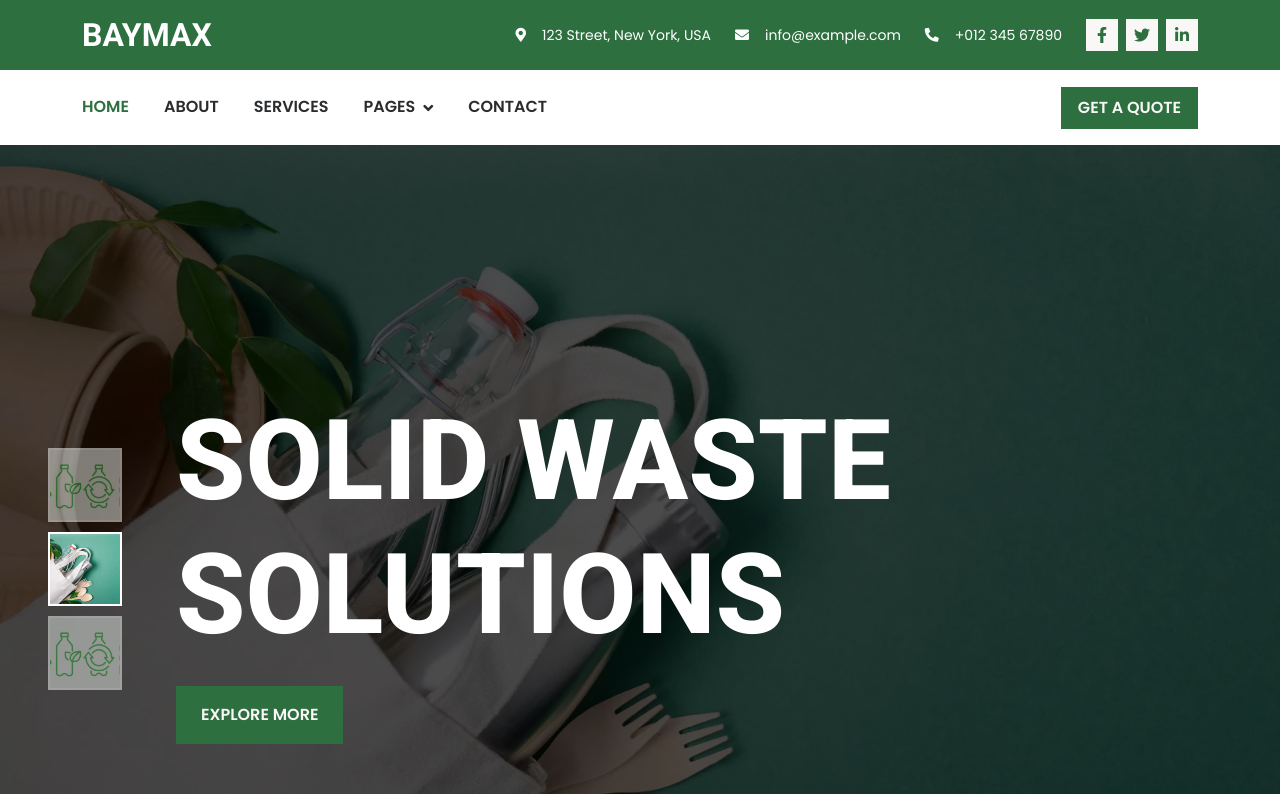
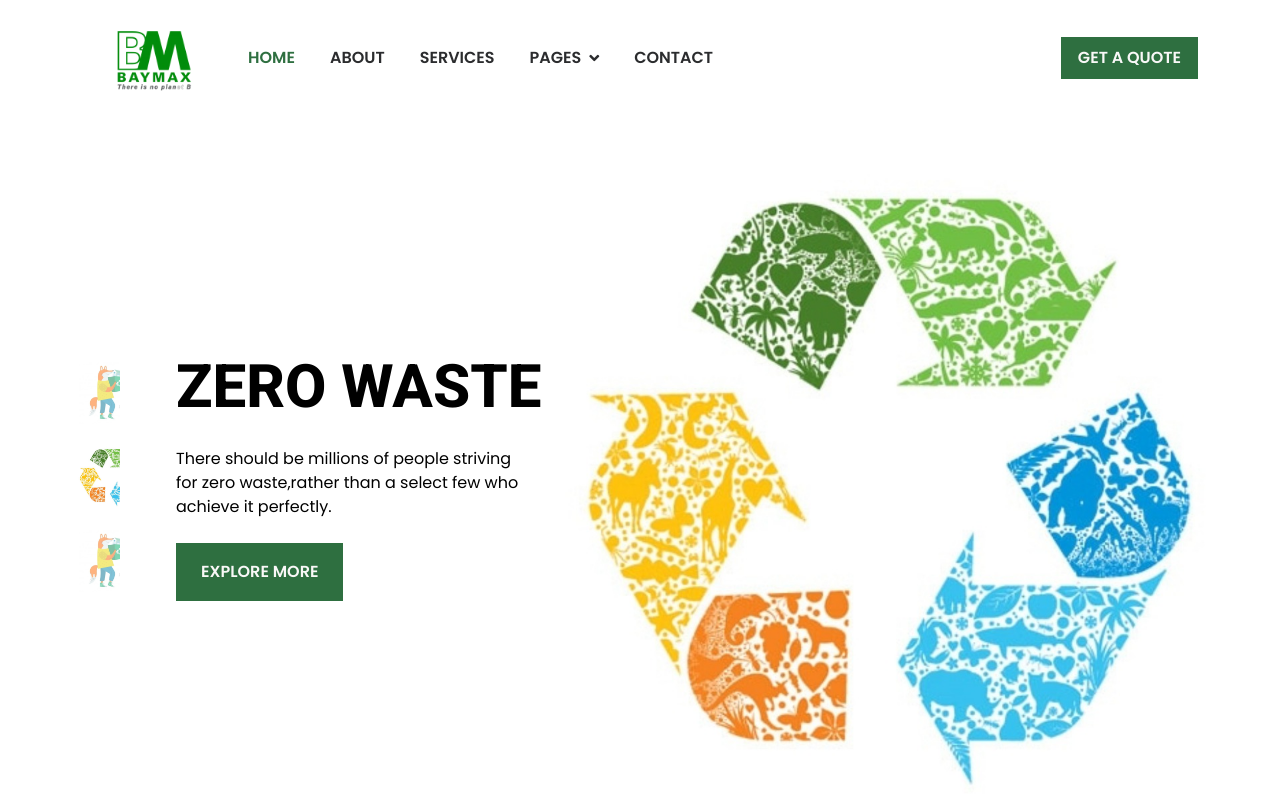
Before and after one commit to wandercode/Baymax, a plain HTML site: page index.html in a window 1280 px wide. Shown: the top 794 px of the page. Drawn offline with nearby package versions, Linux system fonts and the light colour scheme.

Commit message:
tried to match with baymax given website

```diff
--- a/css/style.css
+++ b/css/style.css
@@ -171,7 +171,7 @@
     align-items: start;
     justify-content: center;
     text-align: left;
-    background: rgba(0, 0, 0, .7);
+    background: rgba(0, 0, 0, 0);
     padding: 3rem;
     padding-left: 11rem;
     z-index: 1;
@@ -616,3 +616,32 @@
 .dropdown-menu a.dropdown-item:focus {
     background-color: var(--bs-primary) !important; /* Use the new primary color for dropdown focus */
 }
+
+/* Default logo size */
+.logo-img {
+    max-width: 150px;    /* Big logo */
+    transition: max-width 0.3s ease, padding 0.3s ease;
+}
+
+/* Shrunk navbar */
+.logo-small {
+    max-width: 80px;   /* Small logo after scroll */
+}
+
+
+/* Mobile adjustments */
+@media (max-width: 768px) {
+    .navbar-brand img {
+        max-height: 50px;   /* smaller logo on mobile */
+    }
+
+}
+
+.carousel-caption h1{
+    color: black !important;
+    font-size: 60px !important;
+}
+
+.carousel-caption p{
+    color: black;
+}
--- a/index.html
+++ b/index.html
@@ -41,7 +41,7 @@
     <!-- Spinner End -->
 
 
-    <!-- Topbar Start -->
+    <!-- Topbar Start
     <div class="container-fluid bg-primary text-white d-none d-lg-flex wow fadeIn" data-wow-delay="0.1s">
         <div class="container py-3">
             <div class="d-flex align-items-center">
@@ -64,15 +64,15 @@
             </div>
         </div>
     </div>
-    <!-- Topbar End -->
+    Topbar End -->
 
 
     <!-- Navbar Start -->
     <div class="container-fluid bg-white sticky-top wow fadeIn" data-wow-delay="0.1s">
         <div class="container">
             <nav class="navbar navbar-expand-lg bg-white navbar-light p-lg-0">
-                <a href="index.html" class="navbar-brand d-lg-none">
-                    <h1 class="fw-bold m-0">BAYMAX</h1>
+                <a href="index.html" class="navbar-brand d-lg">
+                    <img class="img-fluid logo-img" src="img/baymaxlogo.png" alt="baymaxlogo" >
                 </a>
                 <button type="button" class="navbar-toggler me-0" data-bs-toggle="collapse"
                     data-bs-target="#navbarCollapse">
@@ -107,39 +107,42 @@
     <!-- Carousel Start -->
     <div class="container-fluid p-0 mb-6 wow fadeIn" id="home" data-wow-delay="0.1s">
         <div id="header-carousel" class="carousel slide" data-bs-ride="carousel">
-            <div class="carousel-indicators">
+             <div class="carousel-indicators">
                 <button type="button" data-bs-target="#header-carousel" data-bs-slide-to="0" class="active"
                     aria-current="true" aria-label="Slide 1">
-                    <img class="img-fluid" src="img/newimage2.jpg" alt="Image">
+                    <img class="img-fluid" src="img/Untitled.jpeg" alt="Image">
                 </button>
                 <button type="button" data-bs-target="#header-carousel" data-bs-slide-to="1" aria-label="Slide 2">
-                    <img class="img-fluid" src="img/newimage3.jpg" alt="Image">
+                    <img class="img-fluid" src="img/Untitled2.jpeg" alt="Image">
                 </button>
                 <button type="button" data-bs-target="#header-carousel" data-bs-slide-to="2" aria-label="Slide 3">
-                    <img class="img-fluid" src="img/newimage2.jpg" alt="Image">
+                    <img class="img-fluid" src="img/untitled.jpeg" alt="Image">
                 </button>
             </div>
             <div class="carousel-inner">
                 <div class="carousel-item active">
-                    <img class="w-100" src="img/newimage2.jpg" alt="Image">
+                    <img class="w-100" src="img/Untitled.jpeg" alt="Image">
                     <div class="carousel-caption">
-                        <h1 class="display-1 text-uppercase text-white mb-4 animated zoomIn">Solid waste solutions
+                        <h1 class="display-1 text-uppercase text-white mb-4 animated zoomIn">Zero Waste
                         </h1>
+                        <p class="mb-4 col-lg-4">There should be millions of people striving for zero waste,rather than a select few who achieve it perfectly.</p>
                         <a href="#" class="btn btn-primary py-3 px-4">Explore More</a>
                     </div>
                 </div>
                 <div class="carousel-item">
-                    <img class="w-100" src="img/newimage3.jpg" alt="Image">
+                    <img class="w-100" src="img/Untitled2.jpeg" alt="Image">
                     <div class="carousel-caption">
-                        <h1 class="display-1 text-uppercase text-white mb-4 animated zoomIn">Solid waste solutions
+                        <h1 class="display-1 text-uppercase text-white mb-4 animated zoomIn">Zero Waste
                         </h1>
+                        <p class="mb-4 col-lg-4">There should be millions of people striving for zero waste,rather than a select few who achieve it perfectly.</p>
                         <a href="#" class="btn btn-primary py-3 px-4">Explore More</a>
                     </div>
                 </div>
                 <div class="carousel-item">
-                    <img class="w-100" src="img/newimage2.jpg" alt="Image">
+                    <img class="w-100" src="img/untitled.jpeg" alt="Image">
                     <div class="carousel-caption">
-                        <h1 class="display-1 text-uppercase text-white mb-4 animated zoomIn">Solid waste solutions                        </h1>
+                        <h1 class="display-1 text-uppercase text-white mb-4 animated zoomIn">Zero Waste</h1>
+                        <p class="mb-4 col-lg-4">There should be millions of people striving for zero waste,rather than a select few who achieve it perfectly.</p>
                         <a href="#" class="btn btn-primary py-3 px-4">Explore More</a>
                     </div>
                 </div>
--- a/js/main.js
+++ b/js/main.js
@@ -24,6 +24,19 @@
             $('.sticky-top').removeClass('shadow-sm').css('top', '-100px');
         }
     });
+
+    // shrink-logo.js
+
+window.addEventListener("scroll", function() {
+  const logo = document.querySelector(".logo-img");
+  if (window.scrollY > 50) {
+    logo.classList.add("logo-small");
+  } else {
+    logo.classList.remove("logo-small");
+  }
+});
+
+
 
 
     // Facts counter
```
Also changed, not shown: img/Untitled.jpeg (added), img/Untitled2.jpeg (added), img/baymaxlogo.png (added), 1 other file.
